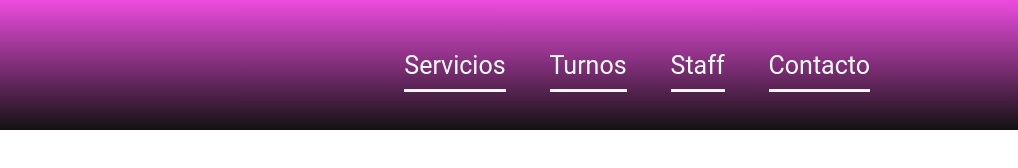
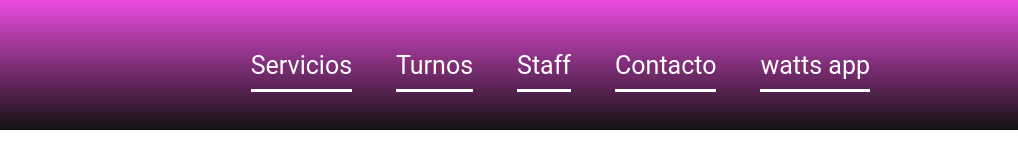
Before and after one commit to MaxiCantarino/challenges2, a plain HTML site: page index.html in a window 1280 px wide. Shown: the full height of the page, 262-1280 px from the left. Drawn offline with Linux system fonts and the light colour scheme.

Commit message:
cocolashes

```diff
--- a/index.html
+++ b/index.html
@@ -19,6 +19,7 @@
         <li><a href="#"> Turnos</a></li></li>
         <li><a href="#"> Staff</a></li></li>
         <li><a href="#"> Contacto</a></li></li>
+        <li><a href="#"> watts app</a></li></li>
         </ul>
     </div>
 
```
